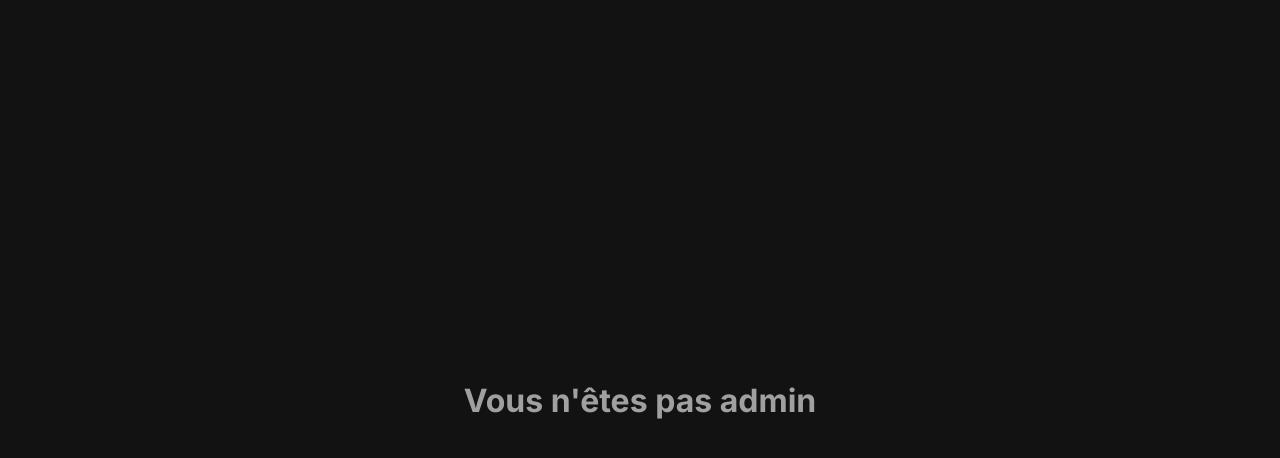
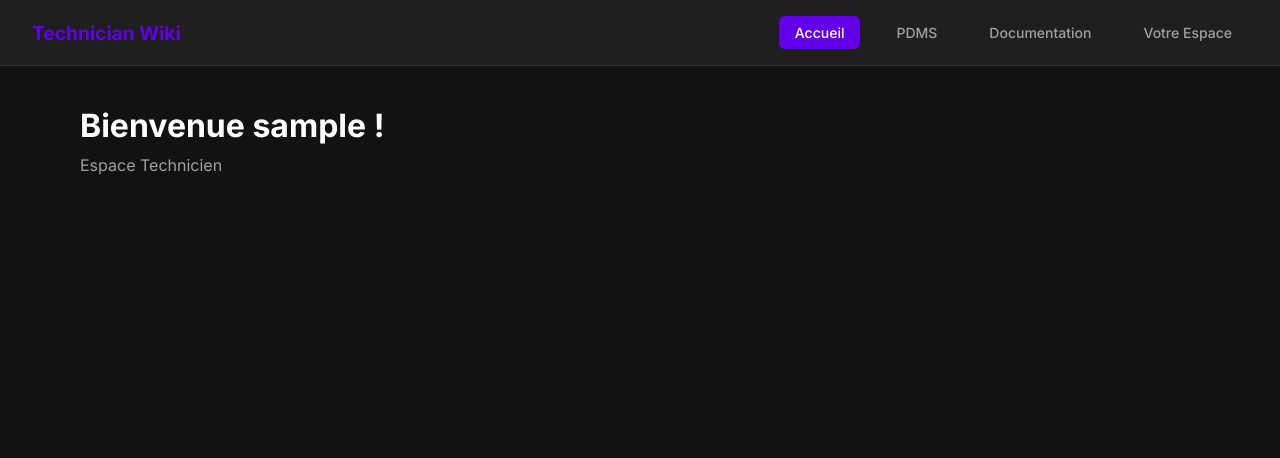
Before and after one commit to pirrokin/wiki_verrier, a website: page technician.html in a window 1280 px wide. Drawn offline with Linux system fonts and the light colour scheme; sample sign-in values are in the browser's storage.

Commit message:
Création de la navbar + page accueil (vierge pour l'instant)

```diff
--- a/css/style.css
+++ b/css/style.css
@@ -10,6 +10,7 @@
     --input-border: #333333;
     --input-focus: #6200ea;
     --error-color: #cf6679;
+    --nav-bg: #1f1f1f;
 }
 
 * {
@@ -22,10 +23,82 @@
 body {
     background-color: var(--bg-color);
     color: var(--text-primary);
-    height: 100vh;
+    min-height: 100vh;
+}
+
+/* Navbar */
+.navbar {
+    background-color: var(--nav-bg);
+    padding: 1rem 2rem;
+    display: flex;
+    justify-content: space-between;
+    align-items: center;
+    border-bottom: 1px solid #333;
+    position: sticky;
+    top: 0;
+    z-index: 100;
+}
+
+.nav-brand {
+    font-weight: 700;
+    font-size: 1.2rem;
+    color: var(--accent-color);
+}
+
+.nav-links {
+    display: flex;
+    gap: 20px;
+}
+
+.nav-btn {
+    background: none;
+    border: none;
+    color: var(--text-secondary);
+    font-size: 14px;
+    font-weight: 500;
+    cursor: pointer;
+    padding: 8px 16px;
+    border-radius: 6px;
+    transition: all 0.2s;
+}
+
+.nav-btn:hover {
+    color: var(--text-primary);
+    background-color: rgba(255, 255, 255, 0.05);
+}
+
+.nav-btn.active {
+    color: var(--text-primary);
+    background-color: var(--accent-color);
+}
+
+/* Dashboard Content */
+.dashboard-container {
+    padding: 40px;
+    max-width: 1200px;
+    margin: 0 auto;
+}
+
+.welcome-section {
+    margin-bottom: 40px;
+}
+
+.welcome-title {
+    font-size: 32px;
+    font-weight: 700;
+    margin-bottom: 10px;
+}
+
+.welcome-subtitle {
+    color: var(--text-secondary);
+}
+
+/* Login Page Specifics (kept for compatibility) */
+.login-body {
     display: flex;
     align-items: center;
     justify-content: center;
+    height: 100vh;
 }
 
 .login-container {
--- a/js/login.js
+++ b/js/login.js
@@ -27,6 +27,9 @@ document.addEventListener('DOMContentLoaded', () => {
                     btn.innerText = 'Succès !';
                     btn.style.backgroundColor = '#00c853'; // Green
 
+                    // Store user info
+                    localStorage.setItem('username', data.user.username);
+
                     setTimeout(() => {
                         // Redirect based on role
                         if (data.user.role === 'admin') {
--- a/technician.html
+++ b/technician.html
@@ -5,27 +5,38 @@
     <meta charset="UTF-8">
     <meta name="viewport" content="width=device-width, initial-scale=1.0">
     <title>Technicien - Technician Wiki</title>
-    <link href="https://fonts.googleapis.com/css2?family=Inter:wght@400;700&display=swap" rel="stylesheet">
-    <style>
-        body {
-            background-color: #121212;
-            color: #ffffff;
-            font-family: 'Inter', sans-serif;
-            display: flex;
-            justify-content: center;
-            align-items: center;
-            height: 100vh;
-            margin: 0;
-        }
-
-        h1 {
-            color: #a0a0a0;
-        }
-    </style>
+    <link href="https://fonts.googleapis.com/css2?family=Inter:wght@400;500;600;700&display=swap" rel="stylesheet">
+    <link rel="stylesheet" href="css/style.css">
 </head>
 
 <body>
-    <h1>Vous n'êtes pas admin</h1>
+    <nav class="navbar">
+        <div class="nav-brand">Technician Wiki</div>
+        <div class="nav-links">
+            <button class="nav-btn active">Accueil</button>
+            <button class="nav-btn">PDMS</button>
+            <button class="nav-btn">Documentation</button>
+            <button class="nav-btn">Votre Espace</button>
+        </div>
+    </nav>
+
+    <div class="dashboard-container">
+        <div class="welcome-section">
+            <h1 class="welcome-title">Bienvenue <span id="usernameDisplay">...</span> !</h1>
+            <p class="welcome-subtitle">Espace Technicien</p>
+        </div>
+    </div>
+
+    <script>
+        // Retrieve username from localStorage
+        const username = localStorage.getItem('username');
+        if (username) {
+            document.getElementById('usernameDisplay').innerText = username;
+        } else {
+            // If no user found, redirect to login
+            window.location.href = 'index.html';
+        }
+    </script>
 </body>
 
 </html>
```
Also changed, not shown: admin.html (+29 -18 lines), index.html (+2 -2 lines).
